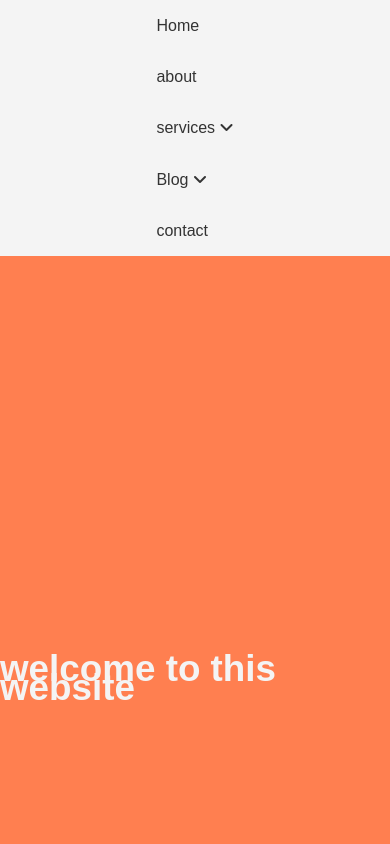
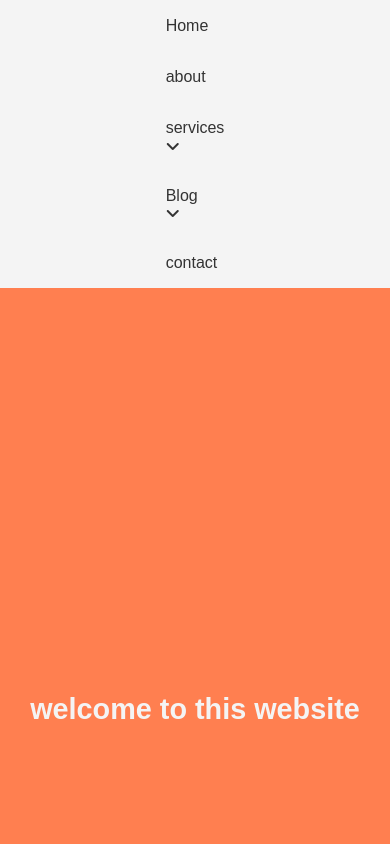
Before and after one commit to skyesrain/drop-down-menu, a plain HTML site: page index.html in a window 390 px wide. Shown: the top 844 px of the page. Drawn offline with Linux system fonts and the light colour scheme.

Commit message:
updated css media queries for showcase

```diff
--- a/style.css
+++ b/style.css
@@ -91,22 +91,30 @@ html,body{
   height:100vh;
   justify-content: center;
   align-items: center;
-  font-size: 4rem;
+  font-size: 2.5rem;
   color:#f4f4f4;
 }
 /* resposiveness */
-@media(max-width:600px){
+@media(max-width:900px){
   #main-nav ul li {
+    display: grid;
+    grid-template-columns: 1fr;
+    justify-content: space-evenly;
 
-    display: block;
+
 
   }
 #main-nav ul li:hover{
   width: 100%;
   position:relative;
+  flex-direction: column;
+  justify-content: space-around;
+
 
 }
 .showcase h1{
-font-size: 2.3rem;
+flex:none;
+text-align: center;
+font-size: 1.8rem;
 }
 }
```
